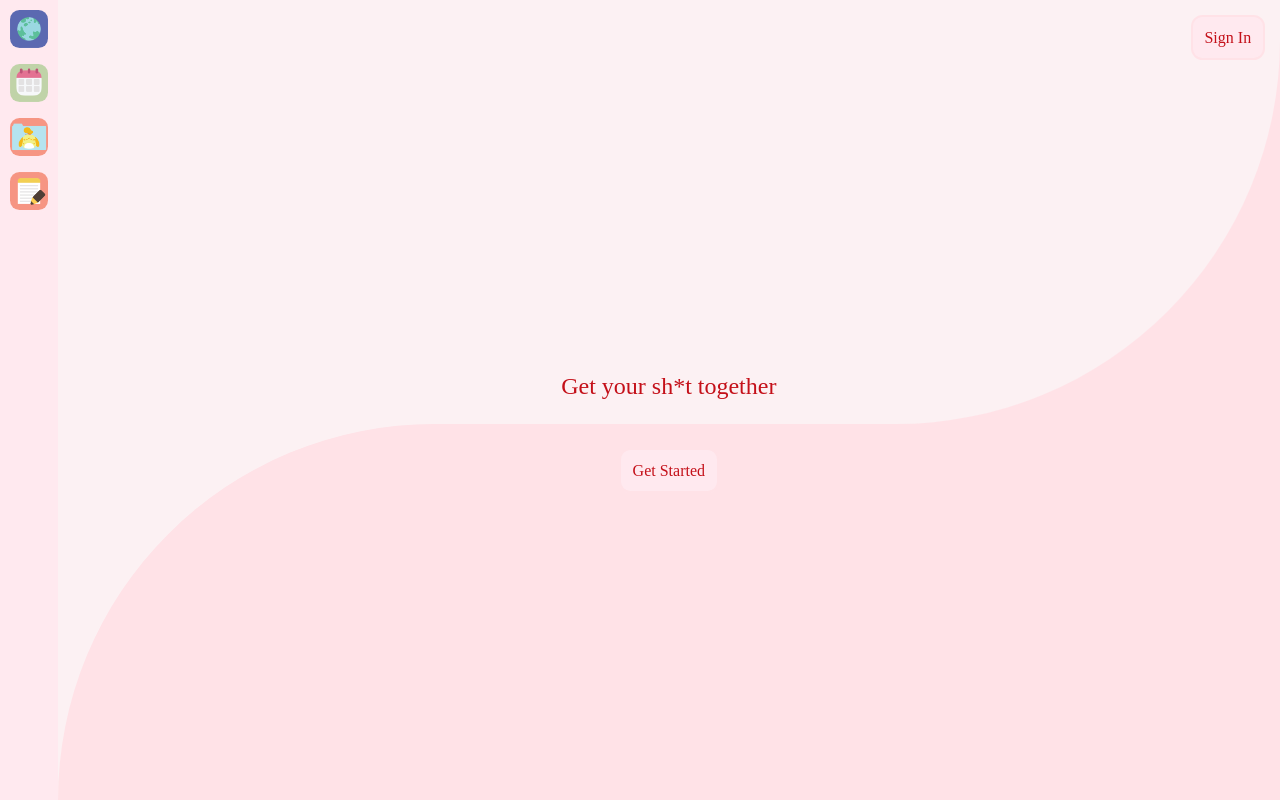
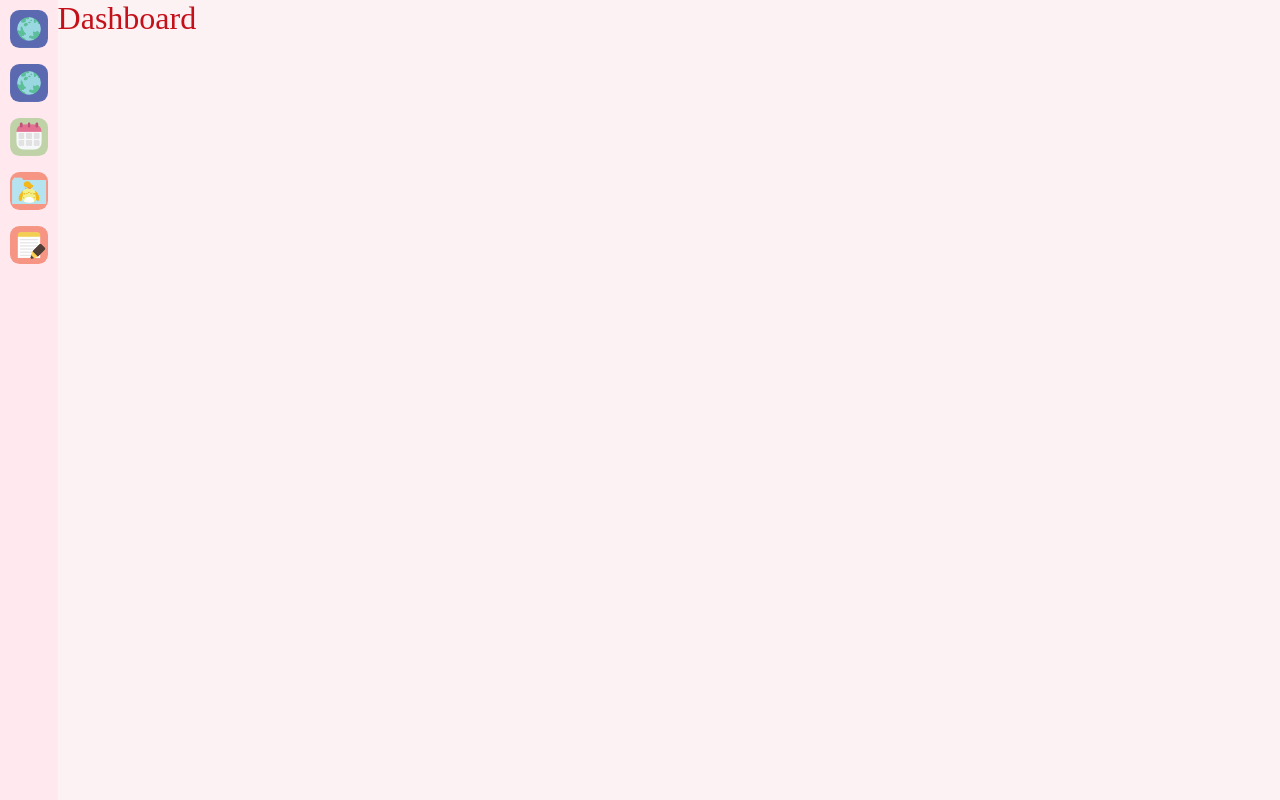
Before and after one commit to jmhar3/DreamJournal_app, a React (Create React App) app: page /dashboard in a window 1280 px wide. Shown: the top 800 px of the page. Built offline with nearby package versions, Linux system fonts and the light colour scheme; a web font is replaced by a local one.

Commit message:
set up routing + create dashboard, login pages

```diff
--- a/src/App.js
+++ b/src/App.js
@@ -1,5 +1,7 @@
-import { BrowserRouter as Router, Route } from 'react-router-dom';
+import { BrowserRouter as Router, Routes, Route } from 'react-router-dom';
 import Home from './containers/home.js';
+import Login from './containers/login.js';
+import Dashboard from './containers/dashboard.js';
 import Nav from './containers/nav.js';
 import './css/App.css';
 import './css/home.css';
@@ -9,8 +11,11 @@ function App() {
   return (
     <Router>
       <Nav />
-        <Home />
-        {/* <Route exact path="/" component={Home} /> */}
+      <Routes>
+        <Route path="/" element={<Home />} />
+        <Route path="/login" element={<Login />} />
+        <Route path="/dashboard" element={<Dashboard />} />
+      </Routes>
     </Router>
   );
 }
--- /dev/null
+++ b/src/containers/dashboard.js
@@ -0,0 +1,9 @@
+const Dashboard = () => {
+    return (
+      <div id="dashboard">
+        <h1>Dashboard</h1>
+      </div>
+    )
+  }
+
+  export default Dashboard;
--- /dev/null
+++ b/src/containers/login.js
@@ -0,0 +1,9 @@
+const Login = () => {
+    return (
+      <div id="login">
+        <h1>Login</h1>
+      </div>
+    )
+  }
+
+  export default Login;
--- a/src/containers/nav.js
+++ b/src/containers/nav.js
@@ -45,6 +45,7 @@ const Nav = () => {
         <header>
             <nav onMouseLeave={hideTrackers} >
                 <Link to="/" className="menu-icon"><img src={home} onMouseOver={showHome} onMouseLeave={hideHome} /></Link>
+                <Link to="/dashboard" className="menu-icon"><img src={home} onMouseOver={showHome} onMouseLeave={hideHome} /></Link>
                 <Link to="/calendar" className="menu-icon"><img src={calendar} onMouseOver={showCalendar} onMouseLeave={hideCalendar} /></Link>
                 <Link to="/account" className="menu-icon"><img src={account} onMouseOver={showAccount} onMouseLeave={hideAccount} /></Link>
                 <span className="menu-icon"
```
